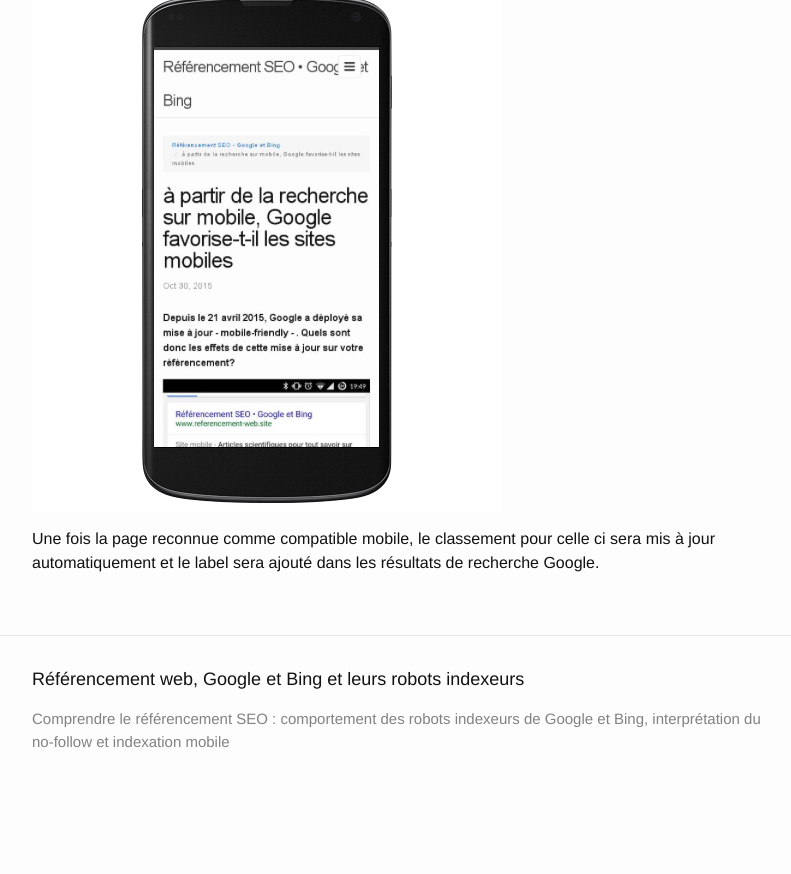
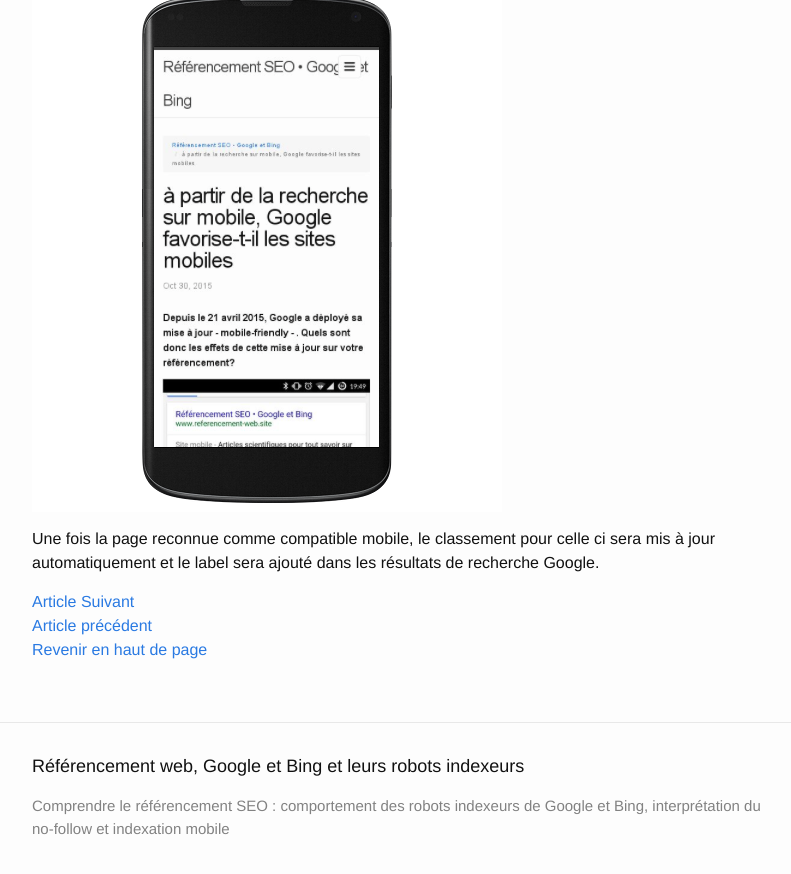
Before and after one commit to pierloui/pierloui.github.io, a Jekyll site: the page built from _posts/2015-10-30-recherche-mobile-google.markdown, in a window 1280 px wide and 900 px high, scrolled down 1655 px. Shown: the top 874 px of the window, without its empty margins (238-1029 px from the left). Built offline with Jekyll 4.4.1, drawn with Linux system fonts in a browser that asks for light colours; nearby versions of some CDN libraries; before the commit the page ends 2468 px from its top, so only the background shows below that.

Commit message:
Update 2015-10-30-recherche-mobile-google.markdown

```diff
--- a/_posts/2015-10-30-recherche-mobile-google.markdown
+++ b/_posts/2015-10-30-recherche-mobile-google.markdown
@@ -30,3 +30,9 @@
 
 
 Une fois la page reconnue comme compatible mobile, le classement pour celle ci sera mis à jour automatiquement et le label sera ajouté dans les résultats de recherche Google.
+
+<p>
+   <a href="http://www.referencement-web.site/comportement-robot-indexeur-google-bing/">Article Suivant</a><br>
+   <a href="http://www.referencement-web.site/comparer-google-bing-interpretation-nofollow/">Article précédent</a><br>
+   <a href="http://www.referencement-web.site/recherche-mobile-google/">Revenir en haut de page</a>
+</p>
```
